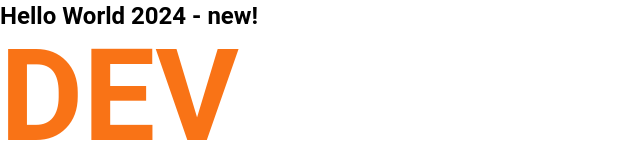
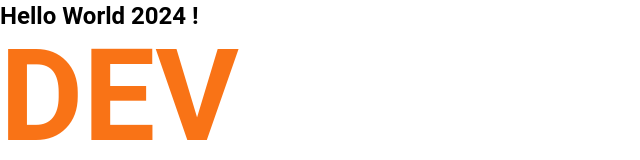
Before and after one commit to nguyendat0410/tutorial-git, a React app: page / in a window 1280 px wide. Shown: the top 160 px of the page, without its empty margins (0-640 px from the left). Built offline with nearby package versions, Linux system fonts and the light colour scheme.

Commit message:
fix(merge): year

```diff
--- a/src/index.tsx
+++ b/src/index.tsx
@@ -15,7 +15,7 @@
 const App = () => {
   return (
     <div className="main-content container">
-      <h1 className="font-bold">Hello World 2024 - new!</h1>
+      <h1 className="font-bold">Hello World 2024 !</h1>
       <div className="font-bold text-9xl text-orange-500">DEV</div>
     </div>
   );
```
Also changed, not shown: .commitlintrc.js.
